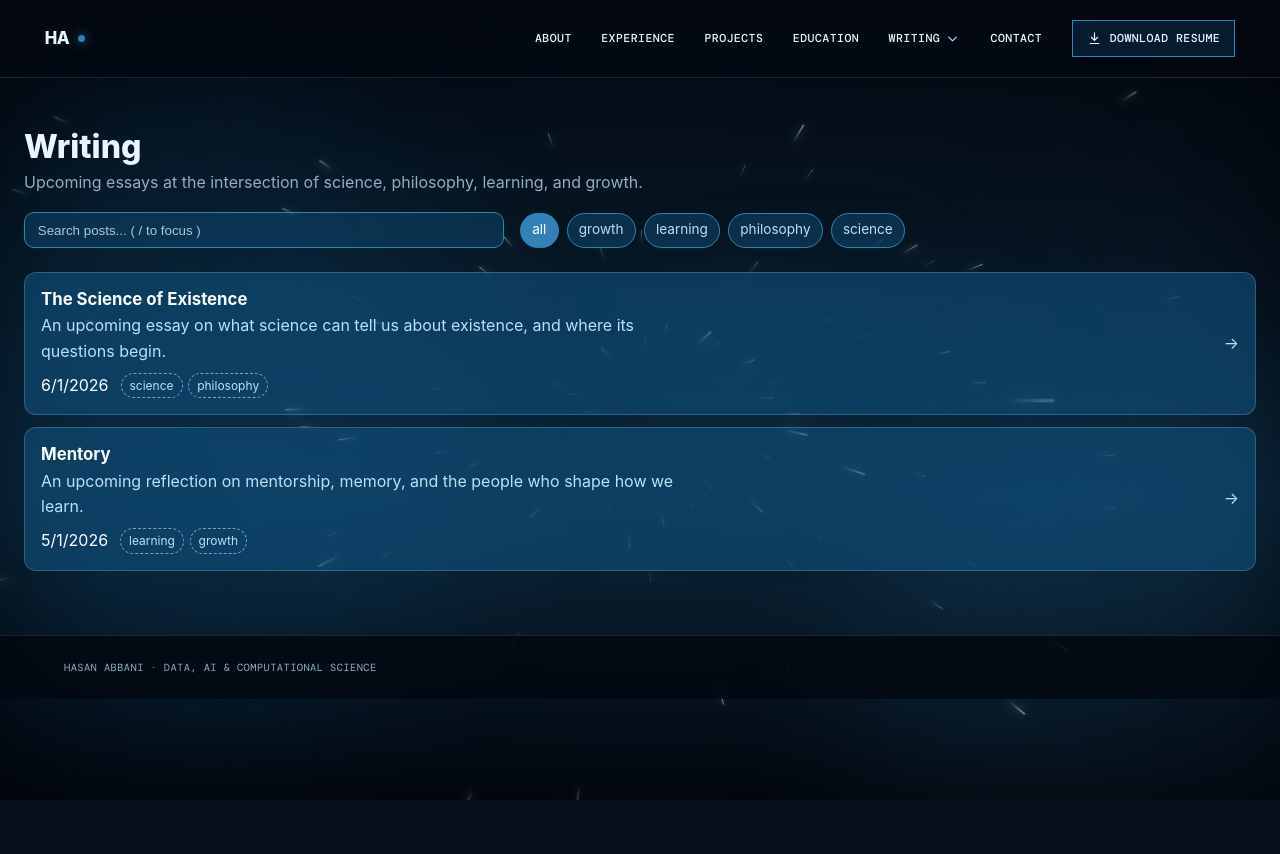
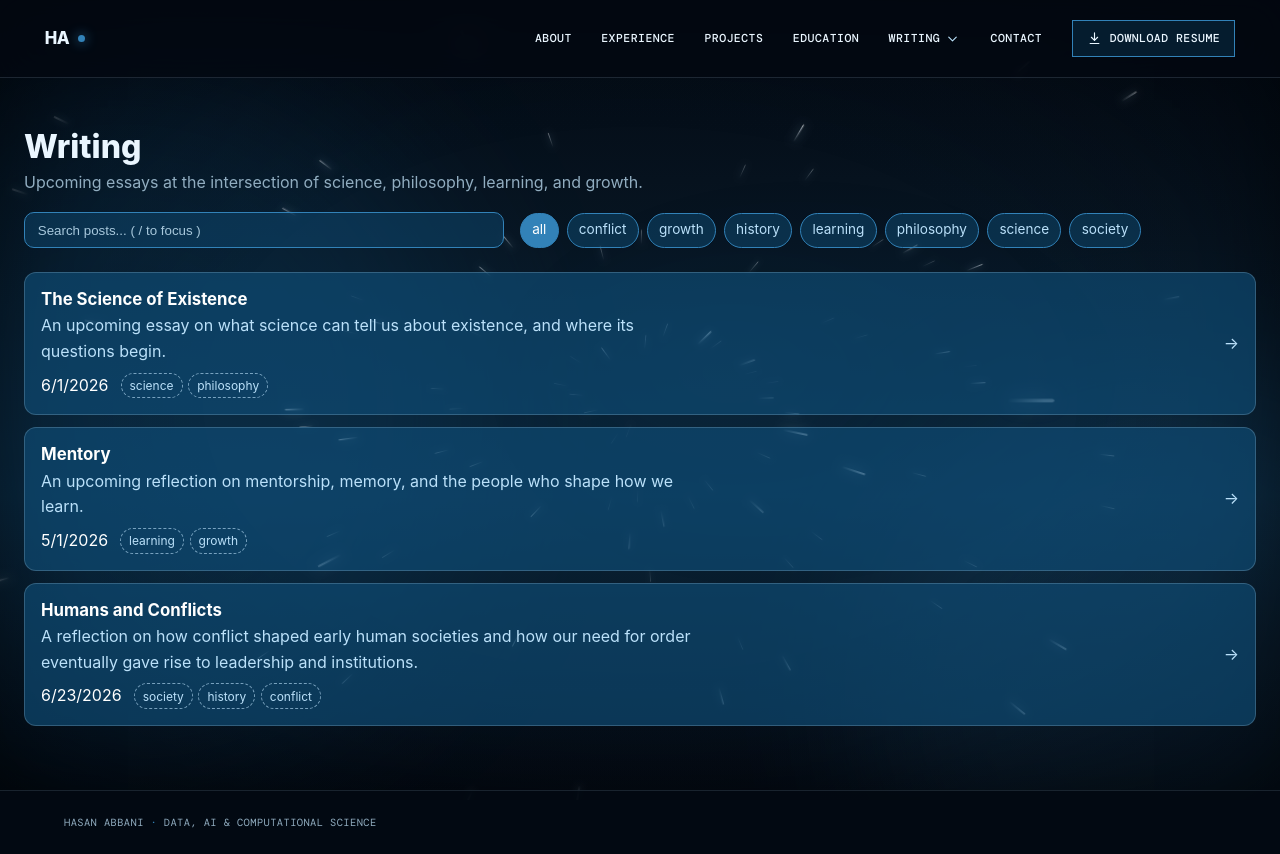
Before and after one commit to Hasan-Abbani/hasan-abbani-portfolio, a React (Vite) app: page /writing in a window 1280 px wide. Before the commit the page ends 800 px from the top, so only its background shows below. Built offline with nearby package versions, Linux system fonts and the light colour scheme; a web font is replaced by a local one.

Commit message:
Update blog background and add new writing

```diff
--- a/src/App.jsx
+++ b/src/App.jsx
@@ -22,6 +22,7 @@ const sections = ["about", "experience", "projects", "education", "interests", "
 export default function App() {
   const [activeSection, setActiveSection] = useState("");
   const location = useLocation();
+  const isBlogRoute = location.pathname.startsWith("/writing/") && location.pathname !== "/writing";
 
   useEffect(() => {
     if (location.pathname === "/" && location.hash) {
@@ -83,7 +84,7 @@ export default function App() {
         <div className="shooting-star shooting-star-one" />
         <div className="shooting-star shooting-star-two" />
       </div>
-      <SpaceJourney />
+      <SpaceJourney staticMode={isBlogRoute} />
       <Navbar activeSection={activeSection} />
       <main id="main-content">
         <Suspense fallback={<div className="route-loading">Loading…</div>}>
--- a/src/components/SpaceJourney.jsx
+++ b/src/components/SpaceJourney.jsx
@@ -13,7 +13,7 @@ const stars = Array.from({ length: STAR_COUNT }, (_, index) => {
   };
 });
 
-export default function SpaceJourney() {
+export default function SpaceJourney({ staticMode = false }) {
   const fieldRef = useRef(null);
   const planetRef = useRef(null);
   const moonRef = useRef(null);
@@ -32,7 +32,7 @@ export default function SpaceJourney() {
       const height = window.innerHeight;
       const maxScroll = Math.max(1, document.documentElement.scrollHeight - height);
       const progress = Math.min(1, scrollPosition / maxScroll);
-      const travel = reduceMotion ? 0 : scrollPosition * 0.72;
+      const travel = staticMode || reduceMotion ? 0 : scrollPosition * 0.72;
 
       starNodes.forEach((node, index) => {
         const star = stars[index];
@@ -93,6 +93,11 @@ export default function SpaceJourney() {
       render(renderedScroll);
     };
 
+    if (staticMode) {
+      render(0);
+      return;
+    }
+
     render(renderedScroll);
     window.addEventListener("scroll", schedule, { passive: true });
     window.addEventListener("resize", handleResize);
@@ -101,7 +106,7 @@ export default function SpaceJourney() {
       window.removeEventListener("scroll", schedule);
       window.removeEventListener("resize", handleResize);
     };
-  }, []);
+  }, [staticMode]);
 
   return (
     <>
--- a/src/posts/index.js
+++ b/src/posts/index.js
@@ -15,4 +15,24 @@ export const posts = [
     excerpt: "An upcoming reflection on mentorship, memory, and the people who shape how we learn.",
     content: "This essay is currently in progress. Check back soon.",
   },
+  {
+    slug: "humans-and-conflicts",
+    title: "Humans and Conflicts",
+    date: "2026-06-23",
+    tags: ["society", "history", "conflict"],
+    excerpt: "A reflection on how conflict shaped early human societies and how our need for order eventually gave rise to leadership and institutions.",
+    content: `So many things have changed with our fast-evolving civilization. We have come to set guiding principles and shared standards that help us build societies with a stronger sense of structure and cooperation.
+
+Humanity’s need for a way to reduce conflict between individuals within a group led to the rise of leadership. In early communities, the challenge of distributing food, territory, or resources fairly required coordination. That need gave rise to leaders whose role was to guide and organize the group.
+
+Over time, these leaders became what we now call politicians. In ideal terms, they are meant to set and implement principles that improve the lives of the people they serve. Yet history shows that power is often shaped by competing interests, personal ambition, and social inequalities. In many cases, leaders are driven not only by public good, but also by fame, influence, wealth, or the desire to protect a particular worldview.
+
+The story of human conflict begins long before modern politics. Archaeological discoveries suggest that even our earliest ancestors faced competition and tension over limited resources. Evidence from ancient sites shows that conflict has been part of human life for hundreds of thousands of years. In that sense, conflict did not begin with civilization; it is deeply woven into the history of our species.
+
+As humans evolved, so did the forms of conflict. Early Homo sapiens developed more complex social groups capable of cooperation, which allowed them to survive in difficult environments. This shift marked an important change from small, isolated groups toward larger societies that required organization, shared norms, and systems of decision-making.
+
+The development of agriculture around 12,000 years ago transformed human life even further. People moved from nomadic lifestyles based on hunting and gathering to settled communities built around farming. As settlements grew, so did the need for leadership, resource distribution, and conflict resolution. In this way, conflict moved from being mainly about survival to also involving power, identity, and inequality.
+
+What this history suggests is that conflict is not simply a flaw in human nature. It is also a force that helped shape our societies, our institutions, and our understanding of justice, order, and cooperation.`,
+  },
 ];
--- a/src/styles/portfolio.css
+++ b/src/styles/portfolio.css
@@ -97,6 +97,7 @@
 html,body,#root{background:transparent;color:#EAF6FF}
 body{background:#07111B}
 #root{position:relative;z-index:0}
+.blog-static-background{position:fixed;z-index:-2;inset:0;overflow:hidden;pointer-events:none;background:radial-gradient(1200px 900px at 18% 12%, rgba(13, 148, 136, 0.16), transparent 60%),radial-gradient(900px 700px at 82% 8%, rgba(13, 148, 136, 0.14), transparent 60%),radial-gradient(circle at 14% 18%, rgba(255,255,255,0.16) 0 1px, transparent 1.4px),radial-gradient(circle at 68% 24%, rgba(255,255,255,0.14) 0 1.1px, transparent 1.5px),radial-gradient(circle at 42% 62%, rgba(255,255,255,0.12) 0 1px, transparent 1.3px),radial-gradient(circle at 80% 78%, rgba(255,255,255,0.12) 0 0.9px, transparent 1.2px),#060913;background-size:auto,auto,180px 180px,220px 220px,260px 260px,320px 320px,auto;background-repeat:repeat,repeat,repeat,repeat,repeat,repeat,no-repeat;background-attachment:fixed}
 .sky-background{position:fixed;z-index:-3;inset:0;overflow:hidden;background:linear-gradient(180deg,#030912 0%,#071522 30%,#0A263B 62%,#071522 82%,#030912 100%);pointer-events:none}
 .sky-glow{position:absolute;border-radius:50%;filter:blur(80px);opacity:.34}.sky-glow-one{width:55vw;height:55vw;left:-18vw;top:8vh;background:rgba(15,76,117,.65)}.sky-glow-two{width:48vw;height:48vw;right:-15vw;top:48vh;background:rgba(50,130,184,.35)}
 .star-layer{position:absolute;left:-20vw;right:-20vw;top:-100vh;bottom:-100vh;background-repeat:repeat;will-change:transform}
```
